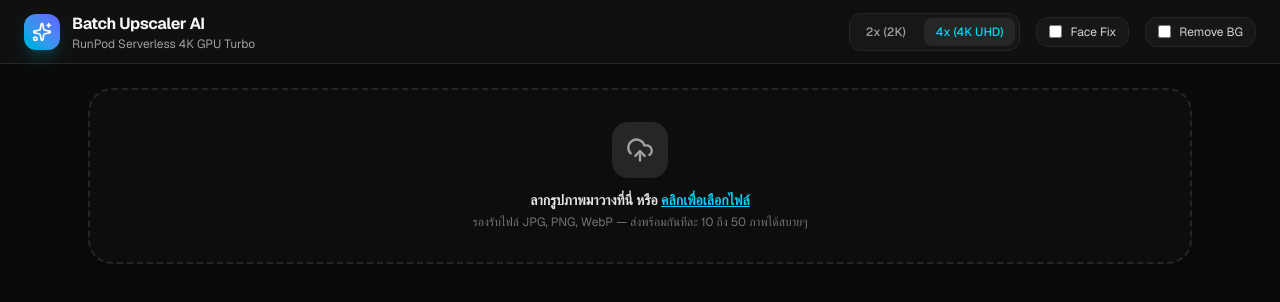
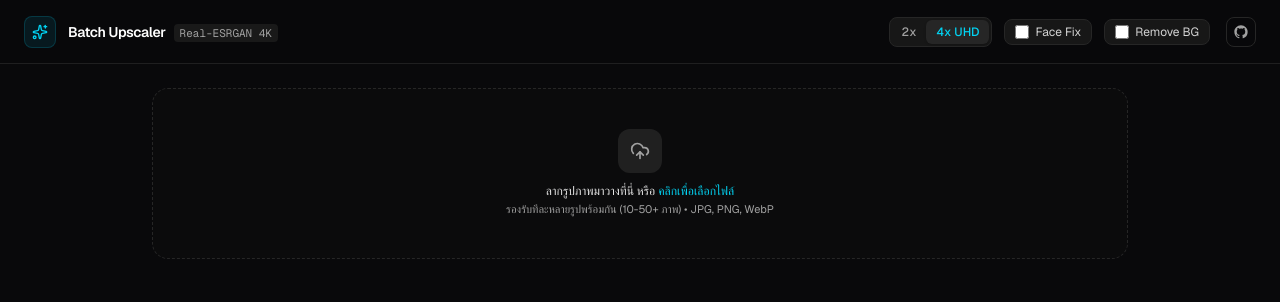
Before and after one commit to effame/batch-upscaler, a Next.js app: page / in a window 1280 px wide. Shown: the top 302 px of the page. Built offline with nearby package versions, Linux system fonts and the light colour scheme.

Commit message:
docs: add open source README and polish minimal clean UI with lightbox preview

```diff
--- a/src/app/page.tsx
+++ b/src/app/page.tsx
@@ -9,7 +9,9 @@ import {
   CheckCircle2,
   AlertCircle,
   Loader2,
-  Archive
+  Archive,
+  Maximize2,
+  X
 } from "lucide-react";
 import JSZip from "jszip";
 import { saveAs } from "file-saver";
@@ -19,7 +21,7 @@ interface BatchItem {
   file: File;
   name: string;
   previewUrl: string;
-  status: "idle" | "uploading" | "processing" | "completed" | "error";
+  status: "idle" | "processing" | "completed" | "error";
   error?: string;
   progress: number;
   upscaledBase64?: string;
@@ -36,6 +38,7 @@ export default function Home() {
   const [removeBg, setRemoveBg] = useState<boolean>(false);
   const [isBatchProcessing, setIsBatchProcessing] = useState<boolean>(false);
   const [isZipping, setIsZipping] = useState<boolean>(false);
+  const [previewModalItem, setPreviewModalItem] = useState<BatchItem | null>(null);
   const fileInputRef = useRef<HTMLInputElement>(null);
 
   const addFiles = useCallback((files: FileList | File[]) => {
@@ -81,7 +84,7 @@ export default function Home() {
   const handleProcessItem = async (item: BatchItem) => {
     try {
       setItems((prev) =>
-        prev.map((it) => (it.id === item.id ? { ...it, status: "processing", progress: 20 } : it))
+        prev.map((it) => (it.id === item.id ? { ...it, status: "processing", progress: 25 } : it))
       );
 
       const reader = new FileReader();
@@ -93,7 +96,7 @@ export default function Home() {
       const base64 = await base64Promise;
 
       setItems((prev) =>
-        prev.map((it) => (it.id === item.id ? { ...it, progress: 40 } : it))
+        prev.map((it) => (it.id === item.id ? { ...it, progress: 50 } : it))
       );
 
       const res = await fetch("/api/upscale", {
@@ -203,79 +206,86 @@ export default function Home() {
   const completedCount = items.filter((it) => it.status === "completed").length;
 
   return (
-    <div className="min-h-screen bg-neutral-950 text-neutral-100 flex flex-col font-sans">
-      <header className="h-16 border-b border-neutral-800 px-6 flex items-center justify-between bg-neutral-900/50 backdrop-blur">
+    <div className="min-h-screen bg-[#09090b] text-neutral-100 flex flex-col font-sans selection:bg-cyan-500/30">
+      {/* Header */}
+      <header className="h-16 border-b border-neutral-800/80 px-6 flex items-center justify-between bg-[#09090b]/80 backdrop-blur sticky top-0 z-30">
         <div className="flex items-center gap-3">
-          <div className="w-9 h-9 rounded-xl bg-gradient-to-tr from-cyan-500 to-indigo-500 flex items-center justify-center shadow-lg shadow-cyan-500/20">
-            <Sparkles className="w-5 h-5 text-white" />
+          <div className="w-8 h-8 rounded-lg bg-cyan-500/10 border border-cyan-500/20 flex items-center justify-center text-cyan-400">
+            <Sparkles className="w-4 h-4" />
           </div>
           <div>
-            <h1 className="text-base font-bold tracking-tight">Batch Upscaler AI</h1>
-            <p className="text-xs text-neutral-400">RunPod Serverless 4K GPU Turbo</p>
+            <span className="text-sm font-semibold tracking-tight text-white">Batch Upscaler</span>
+            <span className="text-[11px] text-neutral-400 ml-2 font-mono bg-neutral-800/60 px-1.5 py-0.5 rounded">Real-ESRGAN 4K</span>
           </div>
         </div>
 
-        <div className="flex items-center gap-4">
-          <div className="flex items-center gap-1.5 bg-neutral-900 border border-neutral-800 rounded-xl p-1 text-xs">
+        {/* Global Controls & Social */}
+        <div className="flex items-center gap-3">
+          <div className="flex items-center bg-neutral-900 border border-neutral-800 rounded-lg p-0.5 text-xs">
             <button
               onClick={() => setScale(2)}
               className={
                 scale === 2
-                  ? "px-3 py-1.5 rounded-lg font-medium transition bg-neutral-800 text-cyan-400 shadow-sm"
-                  : "px-3 py-1.5 rounded-lg font-medium transition text-neutral-400 hover:text-white"
+                  ? "px-2.5 py-1 rounded-md font-medium transition bg-neutral-800 text-cyan-400 shadow-sm"
+                  : "px-2.5 py-1 rounded-md font-medium transition text-neutral-400 hover:text-white"
               }
             >
-              2x (2K)
+              2x
             </button>
             <button
               onClick={() => setScale(4)}
               className={
                 scale === 4
-                  ? "px-3 py-1.5 rounded-lg font-medium transition bg-neutral-800 text-cyan-400 shadow-sm"
-                  : "px-3 py-1.5 rounded-lg font-medium transition text-neutral-400 hover:text-white"
+                  ? "px-2.5 py-1 rounded-md font-medium transition bg-neutral-800 text-cyan-400 shadow-sm"
+                  : "px-2.5 py-1 rounded-md font-medium transition text-neutral-400 hover:text-white"
               }
             >
-              4x (4K UHD)
+              4x UHD
             </button>
           </div>
 
-          <label className="flex items-center gap-2 text-xs text-neutral-300 cursor-pointer select-none bg-neutral-900 border border-neutral-800 px-3 py-1.5 rounded-xl hover:bg-neutral-800 transition">
+          <label className="flex items-center gap-1.5 text-xs text-neutral-300 cursor-pointer select-none bg-neutral-900 border border-neutral-800 px-2.5 py-1 rounded-lg hover:bg-neutral-800/80 transition">
             <input
               type="checkbox"
               checked={faceEnhance}
               onChange={(e) => setFaceEnhance(e.target.checked)}
-              className="rounded accent-cyan-500"
+              className="rounded accent-cyan-500 w-3.5 h-3.5"
             />
             Face Fix
           </label>
 
-          <label className="flex items-center gap-2 text-xs text-neutral-300 cursor-pointer select-none bg-neutral-900 border border-neutral-800 px-3 py-1.5 rounded-xl hover:bg-neutral-800 transition">
+          <label className="flex items-center gap-1.5 text-xs text-neutral-300 cursor-pointer select-none bg-neutral-900 border border-neutral-800 px-2.5 py-1 rounded-lg hover:bg-neutral-800/80 transition">
             <input
               type="checkbox"
               checked={removeBg}
               onChange={(e) => setRemoveBg(e.target.checked)}
-              className="rounded accent-cyan-500"
+              className="rounded accent-cyan-500 w-3.5 h-3.5"
             />
             Remove BG
           </label>
 
-          {items.length > 0 && (
-            <button
-              onClick={handleClearAll}
-              className="text-xs text-neutral-400 hover:text-rose-400 px-2 py-1.5 transition"
-            >
-              Clear
-            </button>
-          )}
+          <a
+            href="https://github.com/effame/batch-upscaler"
+            target="_blank"
+            rel="noreferrer"
+            className="p-1.5 rounded-lg border border-neutral-800 hover:bg-neutral-800 text-neutral-400 hover:text-white transition ml-1"
+            title="GitHub Repository"
+          >
+            <svg className="w-4 h-4 fill-current" viewBox="0 0 24 24">
+              <path fillRule="evenodd" clipRule="evenodd" d="M12 2C6.477 2 2 6.484 2 12.017c0 4.425 2.865 8.18 6.839 9.504.5.092.682-.217.682-.483 0-.237-.008-.868-.013-1.703-2.782.605-3.369-1.343-3.369-1.343-.454-1.158-1.11-1.466-1.11-1.466-.908-.62.069-.608.069-.608 1.003.07 1.53 1.032 1.53 1.032.892 1.53 2.341 1.088 2.91.832.092-.647.35-1.088.636-1.338-2.22-.253-4.555-1.113-4.555-4.951 0-1.093.39-1.988 1.029-2.688-.103-.253-.446-1.272.098-2.65 0 0 .84-.27 2.75 1.026A9.564 9.564 0 0112 6.844c.85.004 1.705.115 2.504.337 1.909-1.296 2.747-1.027 2.747-1.027.546 1.379.202 2.398.1 2.651.64.7 1.028 1.595 1.028 2.688 0 3.848-2.339 4.695-4.566 4.943.359.309.678.92.678 1.855 0 1.338-.012 2.419-.012 2.747 0 .268.18.58.688.482A10.019 10.019 0 0022 12.017C22 6.484 17.522 2 12 2z" />
+            </svg>
+          </a>
         </div>
       </header>
 
-      <main className="flex-1 max-w-6xl w-full mx-auto p-6 flex flex-col gap-6">
+      {/* Main Container */}
+      <main className="flex-1 max-w-5xl w-full mx-auto p-6 flex flex-col gap-5">
+        {/* Clean Minimal Dropzone */}
         <div
           onDragOver={(e) => e.preventDefault()}
           onDrop={handleDrop}
           onClick={() => fileInputRef.current?.click()}
-          className="border-2 border-dashed border-neutral-800 hover:border-cyan-500/50 bg-neutral-900/30 hover:bg-neutral-900/60 transition-all rounded-3xl p-8 flex flex-col items-center justify-center gap-3 cursor-pointer group shadow-xl"
+          className="border border-dashed border-neutral-800 hover:border-cyan-500/50 bg-neutral-900/20 hover:bg-neutral-900/50 transition-all rounded-2xl p-10 flex flex-col items-center justify-center gap-2.5 cursor-pointer group"
         >
           <input
             type="file"
@@ -285,57 +295,64 @@ export default function Home() {
             accept="image/*"
             className="hidden"
           />
-          <div className="w-14 h-14 rounded-2xl bg-neutral-800 group-hover:bg-cyan-500/10 group-hover:text-cyan-400 flex items-center justify-center transition text-neutral-400">
-            <UploadCloud className="w-7 h-7" />
+          <div className="w-11 h-11 rounded-xl bg-neutral-800/80 group-hover:bg-cyan-500/10 group-hover:text-cyan-400 flex items-center justify-center transition text-neutral-400">
+            <UploadCloud className="w-5 h-5" />
           </div>
           <div className="text-center">
-            <p className="text-sm font-semibold text-neutral-200">
-              ลากรูปภาพมาวางที่นี่ หรือ <span className="text-cyan-400 underline">คลิกเพื่อเลือกไฟล์</span>
+            <p className="text-xs font-medium text-neutral-200">
+              ลากรูปภาพมาวางที่นี่ หรือ <span className="text-cyan-400 hover:underline">คลิกเพื่อเลือกไฟล์</span>
             </p>
-            <p className="text-xs text-neutral-500 mt-1">
-              รองรับไฟล์ JPG, PNG, WebP — ส่งพร้อมกันทีละ 10 ถึง 50 ภาพได้สบายๆ
+            <p className="text-[11px] text-neutral-400 mt-0.5">
+              รองรับทีละหลายรูปพร้อมกัน (10-50+ ภาพ) • JPG, PNG, WebP
             </p>
           </div>
         </div>
 
+        {/* Action Header Bar */}
         {items.length > 0 && (
-          <div className="flex items-center justify-between bg-neutral-900 border border-neutral-800 rounded-2xl p-4 shadow-lg">
+          <div className="flex items-center justify-between bg-neutral-900/60 border border-neutral-800/80 rounded-xl px-4 py-2.5">
             <div className="flex items-center gap-3">
-              <span className="text-sm font-medium text-neutral-300">
-                ทั้งหมด {items.length} ภาพ
+              <span className="text-xs font-medium text-neutral-300">
+                {items.length} รายการ
               </span>
-              <span className="text-xs text-neutral-500">|</span>
+              <span className="text-neutral-700 text-xs">/</span>
               <span className="text-xs text-emerald-400 font-medium">
-                เสร็จสิ้นแล้ว {completedCount}/{items.length}
+                เสร็จแล้ว {completedCount}
               </span>
+              <button
+                onClick={handleClearAll}
+                className="text-[11px] text-neutral-400 hover:text-rose-400 ml-2 transition"
+              >
+                ล้างทั้งหมด
+              </button>
             </div>
 
-            <div className="flex items-center gap-3">
+            <div className="flex items-center gap-2">
               {completedCount > 0 && (
                 <button
                   onClick={handleDownloadAllZip}
                   disabled={isZipping}
-                  className="flex items-center gap-2 bg-neutral-800 hover:bg-neutral-700 text-white text-xs font-semibold px-4 py-2.5 rounded-xl transition shadow"
+                  className="flex items-center gap-1.5 bg-neutral-800 hover:bg-neutral-700 text-white text-xs font-medium px-3 py-1.5 rounded-lg transition"
                 >
-                  {isZipping ? <Loader2 className="w-4 h-4 animate-spin" /> : <Archive className="w-4 h-4 text-cyan-400" />}
-                  Download All as ZIP ({completedCount})
+                  {isZipping ? <Loader2 className="w-3.5 h-3.5 animate-spin" /> : <Archive className="w-3.5 h-3.5 text-cyan-400" />}
+                  Download ZIP ({completedCount})
                 </button>
               )}
 
               <button
                 onClick={handleStartBatch}
                 disabled={isBatchProcessing || items.every((it) => it.status === "completed")}
-                className="flex items-center gap-2 bg-gradient-to-r from-cyan-500 to-indigo-600 hover:from-cyan-400 hover:to-indigo-500 disabled:opacity-50 text-white text-xs font-bold px-5 py-2.5 rounded-xl transition shadow-lg shadow-cyan-500/20"
+                className="flex items-center gap-1.5 bg-cyan-500 hover:bg-cyan-400 disabled:opacity-50 text-neutral-950 text-xs font-semibold px-4 py-1.5 rounded-lg transition shadow-sm"
               >
                 {isBatchProcessing ? (
                   <>
-                    <Loader2 className="w-4 h-4 animate-spin" />
-                    กำลังประมวลผลบน GPU...
+                    <Loader2 className="w-3.5 h-3.5 animate-spin" />
+                    กำลังประมวลผล...
                   </>
                 ) : (
                   <>
-                    <Sparkles className="w-4 h-4" />
-                    เริ่ม Upscale ทั้งหมด ({items.filter((it) => it.status !== "completed").length})
+                    <Sparkles className="w-3.5 h-3.5" />
+                    เริ่มขยายทั้งหมด ({items.filter((it) => it.status !== "completed").length})
                   </>
                 )}
               </button>
@@ -343,13 +360,20 @@ export default function Home() {
           </div>
         )}
 
-        <div className="grid grid-cols-1 md:grid-cols-2 lg:grid-cols-3 gap-4">
+        {/* Clean Items Grid */}
+        <div className="grid grid-cols-1 sm:grid-cols-2 md:grid-cols-3 gap-3">
           {items.map((item) => (
             <div
               key={item.id}
-              className="bg-neutral-900 border border-neutral-800 rounded-2xl p-3 flex gap-3 relative overflow-hidden group shadow-md"
+              className="bg-neutral-900/40 border border-neutral-800/80 hover:border-neutral-700/80 rounded-xl p-2.5 flex gap-3 relative overflow-hidden group transition"
             >
-              <div className="w-24 h-24 rounded-xl bg-neutral-950 shrink-0 overflow-hidden relative border border-neutral-800">
+              {/* Thumbnail Container */}
+              <div
+                onClick={() => item.upscaledBase64 && setPreviewModalItem(item)}
+                className={`w-20 h-20 rounded-lg bg-neutral-950 shrink-0 overflow-hidden relative border border-neutral-800/80 ${
+                  item.upscaledBase64 ? "cursor-pointer group/thumb" : ""
+                }`}
+              >
                 <img
                   src={item.upscaledBase64 || item.previewUrl}
                   alt={item.name}
@@ -357,46 +381,53 @@ export default function Home() {
                 />
                 {item.status === "processing" && (
                   <div className="absolute inset-0 bg-neutral-950/70 backdrop-blur-xs flex items-center justify-center">
-                    <Loader2 className="w-6 h-6 text-cyan-400 animate-spin" />
+                    <Loader2 className="w-5 h-5 text-cyan-400 animate-spin" />
+                  </div>
+                )}
+                {item.upscaledBase64 && (
+                  <div className="absolute inset-0 bg-neutral-950/40 opacity-0 group-hover/thumb:opacity-100 transition flex items-center justify-center text-white">
+                    <Maximize2 className="w-4 h-4" />
                   </div>
                 )}
               </div>
 
-              <div className="flex-1 flex flex-col justify-between overflow-hidden">
+              {/* Info Column */}
+              <div className="flex-1 flex flex-col justify-between min-w-0 py-0.5">
                 <div>
-                  <h4 className="text-xs font-semibold text-neutral-200 truncate" title={item.name}>
+                  <h4 className="text-xs font-medium text-neutral-200 truncate" title={item.name}>
                     {item.name}
                   </h4>
-                  <div className="text-[11px] text-neutral-500 mt-0.5">
+                  <p className="text-[11px] text-neutral-400 font-mono mt-0.5">
                     {item.originalWidth ? `${item.originalWidth}×${item.originalHeight}` : "—"}
                     {item.upscaledWidth && (
-                      <span className="text-cyan-400 font-medium ml-1">
-                        → {item.upscaledWidth}×{item.upscaledHeight} ({scale}x)
+                      <span className="text-cyan-400 ml-1">
+                        → {item.upscaledWidth}×{item.upscaledHeight}
                       </span>
                     )}
-                  </div>
+                  </p>
                 </div>
 
+                {/* Status & Actions */}
                 <div className="flex items-center justify-between mt-2">
                   <div>
                     {item.status === "idle" && (
-                      <span className="text-[11px] text-neutral-500 font-medium">รอคิว</span>
+                      <span className="text-[11px] text-neutral-400">รอเริ่ม</span>
                     )}
                     {item.status === "processing" && (
-                      <span className="text-[11px] text-cyan-400 font-medium flex items-center gap-1">
-                        กำลังรัน GPU ({item.progress}%)
+                      <span className="text-[11px] text-cyan-400 flex items-center gap-1 font-medium">
+                        รัน GPU ({item.progress}%)
                       </span>
                     )}
                     {item.status === "completed" && (
-                      <span className="text-[11px] text-emerald-400 font-medium flex items-center gap-1">
-                        <CheckCircle2 className="w-3.5 h-3.5" />
-                        เสร็จสิ้น
+                      <span className="text-[11px] text-emerald-400 flex items-center gap-1 font-medium">
+                        <CheckCircle2 className="w-3 h-3" />
+                        สำเร็จ
                       </span>
                     )}
                     {item.status === "error" && (
-                      <span className="text-[11px] text-rose-400 font-medium flex items-center gap-1" title={item.error}>
-                        <AlertCircle className="w-3.5 h-3.5" />
-                        เกิดข้อผิดพลาด
+                      <span className="text-[11px] text-rose-400 flex items-center gap-1" title={item.error}>
+                        <AlertCircle className="w-3 h-3" />
+                        ผิดพลาด
                       </span>
                     )}
                   </div>
@@ -405,18 +436,18 @@ export default function Home() {
                     {item.status === "completed" && item.upscaledBase64 && (
                       <button
                         onClick={() => handleDownloadSingle(item)}
-                        className="p-1.5 rounded-lg bg-neutral-800 hover:bg-neutral-700 text-neutral-300 hover:text-white transition"
-                        title="ดาวน์โหลด"
+                        className="p-1 rounded bg-neutral-800 hover:bg-neutral-700 text-neutral-300 hover:text-white transition"
+                        title="ดาวน์โหลดภาพนี้"
                       >
-                        <Download className="w-3.5 h-3.5" />
+                        <Download className="w-3 h-3" />
                       </button>
                     )}
                     <button
                       onClick={() => handleRemoveItem(item.id)}
-                      className="p-1.5 rounded-lg hover:bg-rose-500/10 text-neutral-500 hover:text-rose-400 transition"
+                      className="p-1 rounded hover:bg-rose-500/10 text-neutral-400 hover:text-rose-400 transition"
                       title="ลบ"
                     >
-                      <Trash2 className="w-3.5 h-3.5" />
+                      <Trash2 className="w-3 h-3" />
                     </button>
                   </div>
                 </div>
@@ -425,6 +456,41 @@ export default function Home() {
           ))}
         </div>
       </main>
+
+      {/* Lightbox / Preview Modal */}
+      {previewModalItem && (
+        <div className="fixed inset-0 z-50 bg-black/80 backdrop-blur-sm flex items-center justify-center p-4">
+          <div className="bg-neutral-900 border border-neutral-800 rounded-2xl max-w-4xl w-full max-h-[90vh] flex flex-col overflow-hidden shadow-2xl">
+            <div className="h-12 border-b border-neutral-800 px-4 flex items-center justify-between">
+              <span className="text-xs font-semibold text-neutral-300 truncate">
+                {previewModalItem.name} ({previewModalItem.upscaledWidth}×{previewModalItem.upscaledHeight})
+              </span>
+              <button
+                onClick={() => setPreviewModalItem(null)}
+                className="p-1.5 rounded-lg hover:bg-neutral-800 text-neutral-400 hover:text-white transition"
+              >
+                <X className="w-4 h-4" />
+              </button>
+            </div>
+            <div className="flex-1 overflow-auto p-4 flex items-center justify-center bg-neutral-950">
+              <img
+                src={previewModalItem.upscaledBase64 || previewModalItem.previewUrl}
+                alt={previewModalItem.name}
+                className="max-h-[70vh] object-contain rounded-lg"
+              />
+            </div>
+            <div className="h-14 border-t border-neutral-800 px-4 flex items-center justify-end">
+              <button
+                onClick={() => handleDownloadSingle(previewModalItem)}
+                className="flex items-center gap-1.5 bg-cyan-500 hover:bg-cyan-400 text-neutral-950 text-xs font-semibold px-4 py-2 rounded-lg transition"
+              >
+                <Download className="w-3.5 h-3.5" />
+                ดาวน์โหลดภาพนี้
+              </button>
+            </div>
+          </div>
+        </div>
+      )}
     </div>
   );
 }
```
Also changed, not shown: 1 other file (tests, documents, lock files or other folders).
